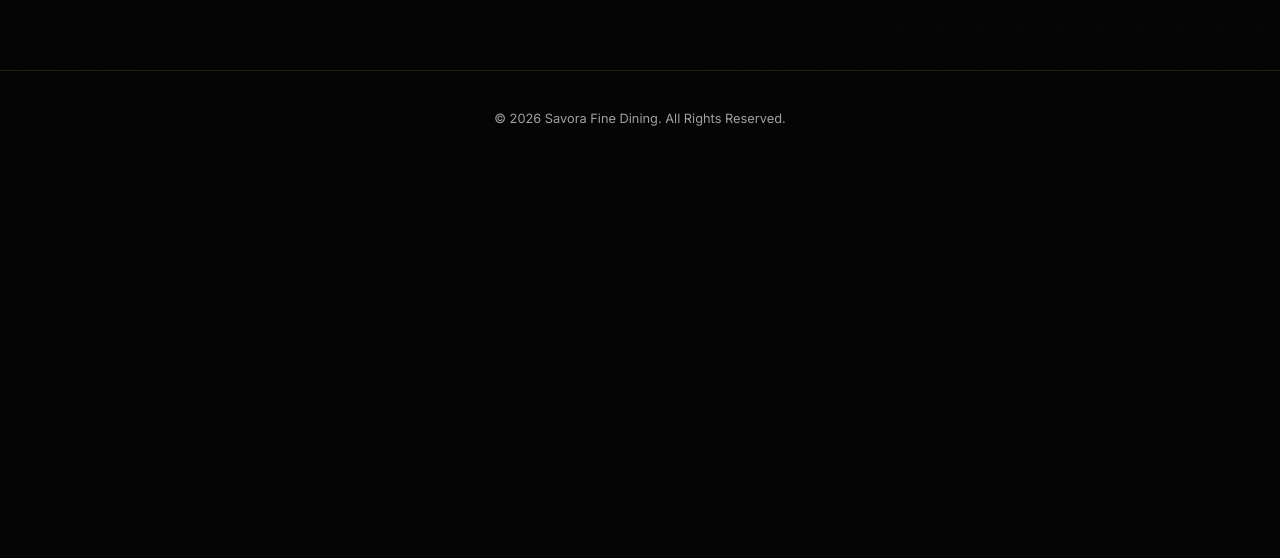
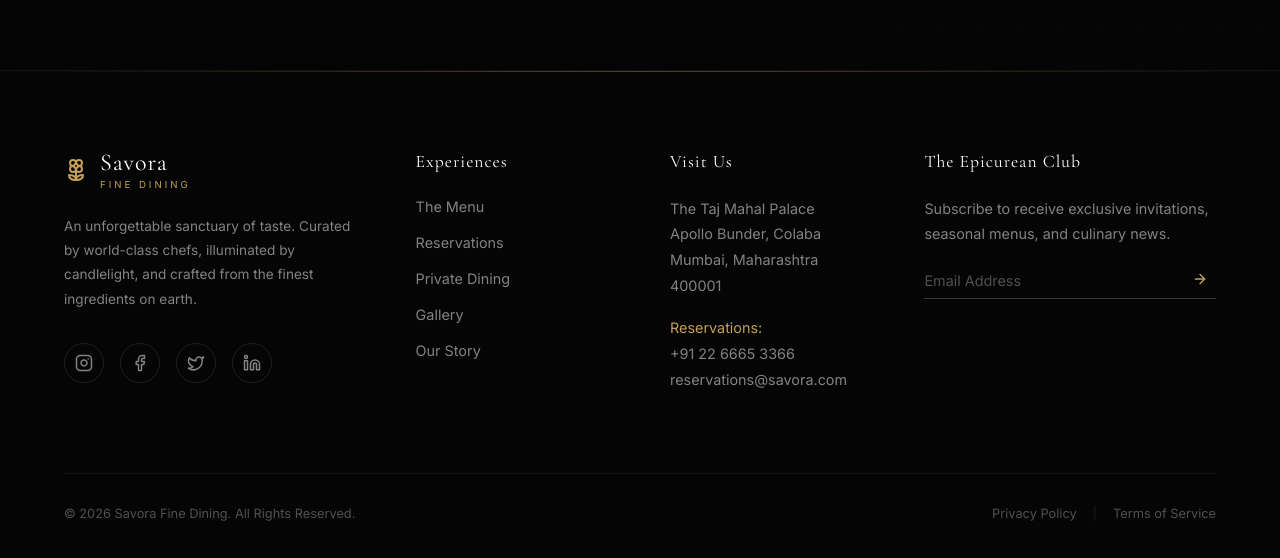
Before and after one commit to rahul4172/Savora, a React (Vite) app: page /events in a window 1280 px wide. Shown: the part 1874-2432 px from the top of the page. Before the commit the page ends 2040 px from the top, so only its background shows below. Built offline with nearby package versions, Linux system fonts and the light colour scheme.

Commit message:
Add professional luxury footer component across all pages

```diff
--- /dev/null
+++ b/src/components/Footer.module.css
@@ -0,0 +1,249 @@
+.footer {
+  background-color: var(--color-bg);
+  color: var(--color-text);
+  border-top: 1px solid rgba(255, 255, 255, 0.05);
+  position: relative;
+  font-family: var(--font-sans);
+  overflow: hidden;
+}
+
+.topBorder {
+  position: absolute;
+  top: 0;
+  left: 0;
+  width: 100%;
+  height: 1px;
+  background: linear-gradient(90deg, transparent, rgba(197, 160, 89, 0.4), transparent);
+}
+
+.container {
+  width: 90%;
+  max-width: 1200px;
+  margin: 0 auto;
+  padding: 80px 0 40px 0;
+}
+
+.grid {
+  display: grid;
+  grid-template-columns: 1.5fr 1fr 1fr 1.5fr;
+  gap: 60px;
+  margin-bottom: 80px;
+}
+
+/* Brand Column */
+.brandCol {
+  display: flex;
+  flex-direction: column;
+}
+
+.logo {
+  display: flex;
+  align-items: center;
+  gap: 12px;
+  text-decoration: none;
+  margin-bottom: 24px;
+}
+
+.logoIcon {
+  color: var(--color-gold);
+}
+
+.logoText {
+  display: flex;
+  flex-direction: column;
+}
+
+.logoTitle {
+  font-family: var(--font-heading);
+  font-size: 1.5rem;
+  color: #fff;
+  line-height: 1;
+  letter-spacing: 1px;
+}
+
+.logoSub {
+  font-size: 0.6rem;
+  color: var(--color-gold);
+  letter-spacing: 3px;
+  margin-top: 4px;
+}
+
+.brandDesc {
+  color: rgba(255, 255, 255, 0.5);
+  font-size: 0.85rem;
+  line-height: 1.8;
+  margin-bottom: 32px;
+  max-width: 300px;
+}
+
+.socials {
+  display: flex;
+  gap: 16px;
+}
+
+.socialIcon {
+  width: 40px;
+  height: 40px;
+  border-radius: 50%;
+  border: 1px solid rgba(255, 255, 255, 0.1);
+  display: flex;
+  align-items: center;
+  justify-content: center;
+  color: rgba(255, 255, 255, 0.5);
+  transition: all 0.3s ease;
+}
+
+.socialIcon:hover {
+  background-color: var(--color-gold);
+  color: #000;
+  border-color: var(--color-gold);
+  transform: translateY(-3px);
+  box-shadow: 0 10px 20px rgba(197, 160, 89, 0.2);
+}
+
+/* Link Columns */
+.colTitle {
+  font-family: var(--font-heading);
+  color: #fff;
+  font-size: 1.1rem;
+  margin-bottom: 24px;
+  font-weight: 300;
+  letter-spacing: 1px;
+}
+
+.linkList {
+  list-style: none;
+  padding: 0;
+  margin: 0;
+  display: flex;
+  flex-direction: column;
+  gap: 16px;
+}
+
+.linkList a {
+  text-decoration: none;
+  color: rgba(255, 255, 255, 0.5);
+  font-size: 0.9rem;
+  transition: all 0.3s ease;
+  display: inline-block;
+}
+
+.linkList a:hover {
+  color: var(--color-gold);
+  transform: translateX(4px);
+}
+
+.contactText {
+  color: rgba(255, 255, 255, 0.5);
+  font-size: 0.9rem;
+  line-height: 1.8;
+}
+
+.goldText {
+  color: var(--color-gold);
+  font-weight: 400;
+}
+
+/* Newsletter */
+.newsletterCol .contactText {
+  margin-bottom: 24px;
+}
+
+.inputWrapper {
+  display: flex;
+  align-items: stretch;
+  border-bottom: 1px solid rgba(255, 255, 255, 0.2);
+  padding-bottom: 8px;
+  transition: border-color 0.3s;
+}
+
+.inputWrapper:focus-within {
+  border-color: var(--color-gold);
+}
+
+.emailInput {
+  background: transparent;
+  border: none;
+  color: #fff;
+  flex: 1;
+  font-family: var(--font-sans);
+  font-size: 0.9rem;
+  outline: none;
+}
+
+.emailInput::placeholder {
+  color: rgba(255, 255, 255, 0.3);
+}
+
+.submitBtn {
+  background: transparent;
+  border: none;
+  color: var(--color-gold);
+  cursor: pointer;
+  padding: 0 8px;
+  transition: transform 0.3s;
+}
+
+.submitBtn:hover {
+  transform: translateX(4px);
+}
+
+/* Bottom Bar */
+.bottomBar {
+  display: flex;
+  justify-content: space-between;
+  align-items: center;
+  padding-top: 32px;
+  border-top: 1px solid rgba(255, 255, 255, 0.05);
+}
+
+.copyright {
+  color: rgba(255, 255, 255, 0.3);
+  font-size: 0.8rem;
+}
+
+.legalLinks {
+  display: flex;
+  align-items: center;
+  gap: 16px;
+}
+
+.legalLinks a {
+  text-decoration: none;
+  color: rgba(255, 255, 255, 0.3);
+  font-size: 0.8rem;
+  transition: color 0.3s;
+}
+
+.legalLinks a:hover {
+  color: var(--color-gold);
+}
+
+.separator {
+  color: rgba(255, 255, 255, 0.1);
+  font-size: 0.8rem;
+}
+
+/* Responsive */
+@media (max-width: 992px) {
+  .grid {
+    grid-template-columns: 1fr 1fr;
+  }
+}
+
+@media (max-width: 576px) {
+  .container {
+    padding: 60px 0 30px 0;
+  }
+
+  .grid {
+    grid-template-columns: 1fr;
+    gap: 48px;
+  }
+
+  .bottomBar {
+    flex-direction: column;
+    gap: 16px;
+    text-align: center;
+  }
+}
--- /dev/null
+++ b/src/components/Footer.tsx
@@ -0,0 +1,90 @@
+import { Link } from 'react-router-dom';
+import { Instagram, Facebook, Twitter, Linkedin, ArrowRight, Flower2 } from 'lucide-react';
+import styles from './Footer.module.css';
+
+export default function Footer() {
+  return (
+    <footer className={styles.footer}>
+      {/* Top Border Glow */}
+      <div className={styles.topBorder}></div>
+
+      <div className={styles.container}>
+        <div className={styles.grid}>
+
+          {/* Brand Column */}
+          <div className={styles.brandCol}>
+            <Link to="/" className={styles.logo}>
+              <Flower2 size={24} className={styles.logoIcon} />
+              <div className={styles.logoText}>
+                <span className={styles.logoTitle}>Savora</span>
+                <span className={styles.logoSub}>FINE DINING</span>
+              </div>
+            </Link>
+            <p className={styles.brandDesc}>
+              An unforgettable sanctuary of taste. Curated by world-class chefs, illuminated by candlelight, and crafted from the finest ingredients on earth.
+            </p>
+            <div className={styles.socials}>
+              <a href="#" aria-label="Instagram" className={styles.socialIcon}><Instagram size={18} /></a>
+              <a href="#" aria-label="Facebook" className={styles.socialIcon}><Facebook size={18} /></a>
+              <a href="#" aria-label="Twitter" className={styles.socialIcon}><Twitter size={18} /></a>
+              <a href="#" aria-label="LinkedIn" className={styles.socialIcon}><Linkedin size={18} /></a>
+            </div>
+          </div>
+
+          {/* Quick Links */}
+          <div className={styles.linksCol}>
+            <h4 className={styles.colTitle}>Experiences</h4>
+            <ul className={styles.linkList}>
+              <li><Link to="/menu">The Menu</Link></li>
+              <li><Link to="/reservation">Reservations</Link></li>
+              <li><Link to="/events">Private Dining</Link></li>
+              <li><Link to="/gallery">Gallery</Link></li>
+              <li><Link to="/about">Our Story</Link></li>
+            </ul>
+          </div>
+
+          {/* Contact Info */}
+          <div className={styles.contactCol}>
+            <h4 className={styles.colTitle}>Visit Us</h4>
+            <p className={styles.contactText}>
+              The Taj Mahal Palace<br />
+              Apollo Bunder, Colaba<br />
+              Mumbai, Maharashtra 400001
+            </p>
+            <p className={styles.contactText} style={{ marginTop: '16px' }}>
+              <strong className={styles.goldText}>Reservations:</strong><br />
+              +91 22 6665 3366<br />
+              reservations@savora.com
+            </p>
+          </div>
+
+          {/* Newsletter */}
+          <div className={styles.newsletterCol}>
+            <h4 className={styles.colTitle}>The Epicurean Club</h4>
+            <p className={styles.contactText}>
+              Subscribe to receive exclusive invitations, seasonal menus, and culinary news.
+            </p>
+            <form className={styles.newsletterForm} onSubmit={(e) => e.preventDefault()}>
+              <div className={styles.inputWrapper}>
+                <input type="email" placeholder="Email Address" className={styles.emailInput} required />
+                <button type="submit" className={styles.submitBtn} aria-label="Subscribe">
+                  <ArrowRight size={16} />
+                </button>
+              </div>
+            </form>
+          </div>
+
+        </div>
+
+        <div className={styles.bottomBar}>
+          <p className={styles.copyright}>© {new Date().getFullYear()} Savora Fine Dining. All Rights Reserved.</p>
+          <div className={styles.legalLinks}>
+            <Link to="#">Privacy Policy</Link>
+            <span className={styles.separator}>|</span>
+            <Link to="#">Terms of Service</Link>
+          </div>
+        </div>
+      </div>
+    </footer>
+  );
+}
--- a/src/pages/AboutPage.tsx
+++ b/src/pages/AboutPage.tsx
@@ -1,4 +1,5 @@
 import Navbar from '../components/Navbar';
+import Footer from '../components/Footer';
 import AboutExperience from '../components/AboutExperience';
 
 export default function AboutPage() {
@@ -9,10 +10,7 @@ export default function AboutPage() {
         <AboutExperience />
       </main>
 
-      {/* Footer Placeholder */}
-      <footer style={{ padding: '60px 40px', textAlign: 'center', color: 'rgba(255,255,255,0.4)', fontSize: '0.8rem', borderTop: '1px solid rgba(197, 160, 89, 0.1)', background: '#050505' }}>
-        <p>© 2026 Savora Fine Dining. All Rights Reserved.</p>
-      </footer>
+      <Footer />
     </div>
   );
 }
--- a/src/pages/EventsPage.tsx
+++ b/src/pages/EventsPage.tsx
@@ -1,4 +1,5 @@
 import Navbar from '../components/Navbar';
+import Footer from '../components/Footer';
 import EventsExperience from '../components/EventsExperience';
 
 export default function EventsPage() {
@@ -8,9 +9,7 @@ export default function EventsPage() {
       <main style={{ paddingTop: '80px' }}>
         <EventsExperience />
       </main>
-      <footer style={{ padding: '40px', textAlign: 'center', color: 'var(--color-text-muted)', fontSize: '0.8rem', borderTop: '1px solid var(--color-border)' }}>
-        <p>© 2026 Savora Fine Dining. All Rights Reserved.</p>
-      </footer>
+      <Footer />
     </div>
   );
 }
--- a/src/pages/GalleryPage.tsx
+++ b/src/pages/GalleryPage.tsx
@@ -1,4 +1,5 @@
 import Navbar from '../components/Navbar';
+import Footer from '../components/Footer';
 import GalleryExperience from '../components/GalleryExperience';
 
 export default function GalleryPage() {
@@ -8,9 +9,7 @@ export default function GalleryPage() {
       <main style={{ paddingTop: '80px' }}>
         <GalleryExperience />
       </main>
-      <footer style={{ padding: '40px', textAlign: 'center', color: 'var(--color-text-muted)', fontSize: '0.8rem', borderTop: '1px solid var(--color-border)' }}>
-        <p>© 2026 Savora Fine Dining. All Rights Reserved.</p>
-      </footer>
+      <Footer />
     </div>
   );
 }
--- a/src/pages/LandingPage.tsx
+++ b/src/pages/LandingPage.tsx
@@ -1,4 +1,5 @@
 import Navbar from '../components/Navbar';
+import Footer from '../components/Footer';
 import HeroSection from '../components/HeroSection';
 import InfoStrip from '../components/InfoStrip';
 import SpecialtiesSection from '../components/SpecialtiesSection';
@@ -16,10 +17,7 @@ export default function LandingPage() {
       <ChefProfile />
       <GuestStories />
       <ContactExperience />
-      {/* Footer Placeholder */}
-      <footer style={{ padding: '40px', textAlign: 'center', color: 'var(--color-text-muted)', fontSize: '0.8rem', borderTop: '1px solid var(--color-border)' }}>
-        <p>© 2026 Savora Fine Dining. All Rights Reserved.</p>
-      </footer>
+      <Footer />
     </div>
   );
 }
--- a/src/pages/MenuPage.tsx
+++ b/src/pages/MenuPage.tsx
@@ -1,4 +1,5 @@
 import Navbar from '../components/Navbar';
+import Footer from '../components/Footer';
 import MenuExperience from '../components/MenuExperience';
 
 export default function MenuPage() {
@@ -9,10 +10,7 @@ export default function MenuPage() {
         <MenuExperience />
       </main>
 
-      {/* Footer Placeholder */}
-      <footer style={{ padding: '60px 40px', textAlign: 'center', color: 'rgba(255,255,255,0.4)', fontSize: '0.8rem', borderTop: '1px solid rgba(197, 160, 89, 0.1)', background: '#050505' }}>
-        <p>© 2026 Savora Fine Dining. All Rights Reserved.</p>
-      </footer>
+      <Footer />
     </div>
   );
 }
--- a/src/pages/ReservationPage.tsx
+++ b/src/pages/ReservationPage.tsx
@@ -1,4 +1,5 @@
 import Navbar from '../components/Navbar';
+import Footer from '../components/Footer';
 import ReservationExperience from '../components/ReservationExperience';
 
 export default function ReservationPage() {
@@ -8,9 +9,7 @@ export default function ReservationPage() {
       <main style={{ paddingTop: '80px' }}>
         <ReservationExperience />
       </main>
-      <footer style={{ padding: '40px', textAlign: 'center', color: 'var(--color-text-muted)', fontSize: '0.8rem', borderTop: '1px solid var(--color-border)' }}>
-        <p>© 2026 Savora Fine Dining. All Rights Reserved.</p>
-      </footer>
+      <Footer />
     </div>
   );
 }
```
